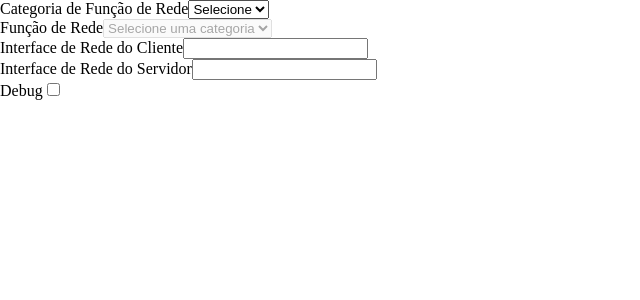
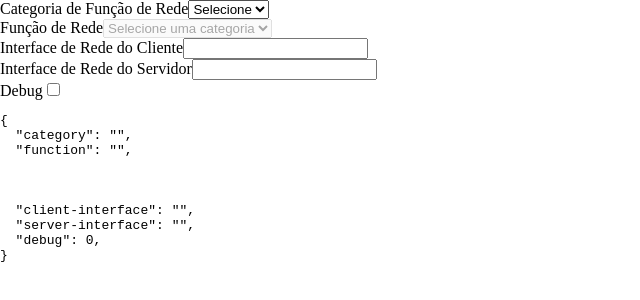
Before and after one commit to jvmoreira/multiservice-networks, a React app in the folder interface/: page / in a window 1280 px wide. Shown: the top 300 px of the page, without its empty margins (0-640 px from the left). Built offline with nearby package versions, Linux system fonts and the light colour scheme.

Commit message:
Display NFV-TE Values formatted as JSON

```diff
--- a/interface/src/components/form-controller.tsx
+++ b/interface/src/components/form-controller.tsx
@@ -1,13 +1,40 @@
-import React, { ReactElement } from 'react';
-import { NfvTeValuesContextProvider, useNfvTeValuesState } from '@/commons/nfv-te-values';
+import React, { ReactElement, useMemo } from 'react';
+import { NfvTeValues, NfvTeValuesContextProvider, useNfvTeValuesState } from '@/commons/nfv-te-values';
 import { Form } from '@/components/form';
+import { Display } from '@/components/display';
 
 export function FormController(): ReactElement {
   const [nfvTeValues, setNfvTeValues] = useNfvTeValuesState();
+  const formattedNfvTeValues = useMemo(() => formatNfvTeValues(nfvTeValues), [nfvTeValues]);
 
   return (
     <NfvTeValuesContextProvider value={{ nfvTeValues, setNfvTeValues }}>
-      <Form />
+      <main>
+        <Form />
+        <Display value={formattedNfvTeValues} />
+      </main>
     </NfvTeValuesContextProvider>
   );
 }
+
+function formatNfvTeValues(nfvTeValues: NfvTeValues): string {
+  const functionParametersEntries = Object.entries(nfvTeValues.functionParameters);
+  const functionParameters = functionParametersEntries.reduce((acc, [paramName, paramValue]) => {
+    if (!paramValue) {
+      return acc;
+    }
+
+    return `${acc}\n  "${paramName}": ${paramValue},`;
+  }, '');
+
+  return `{
+  "category": "${nfvTeValues.category}",
+  "function": "${nfvTeValues.functionName}",
+
+${functionParameters}
+
+  "client-interface": "${nfvTeValues.clientInterface}",
+  "server-interface": "${nfvTeValues.serverInterface}",
+  "debug": ${nfvTeValues.debug},
+}\n`;
+}
```
